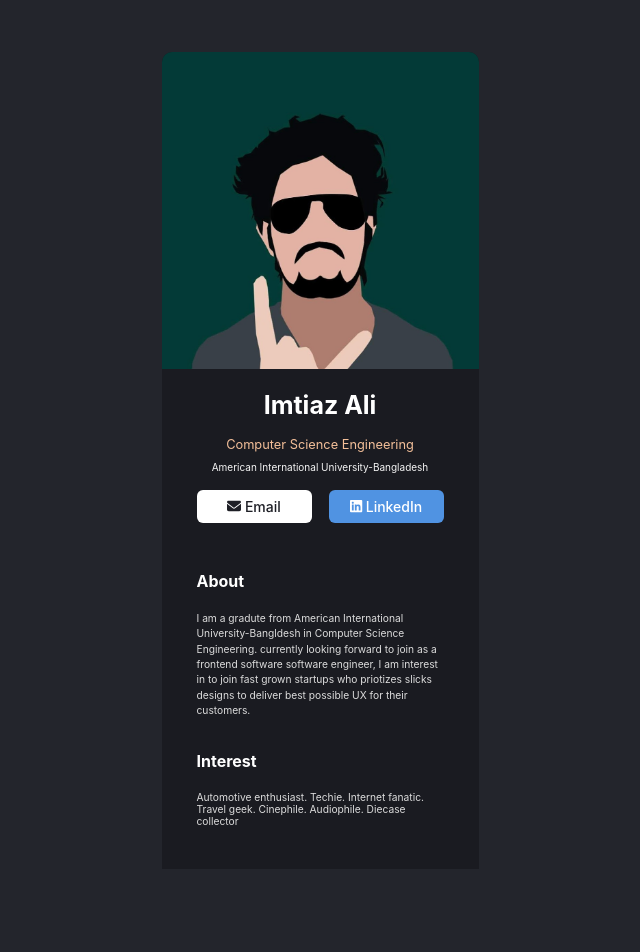
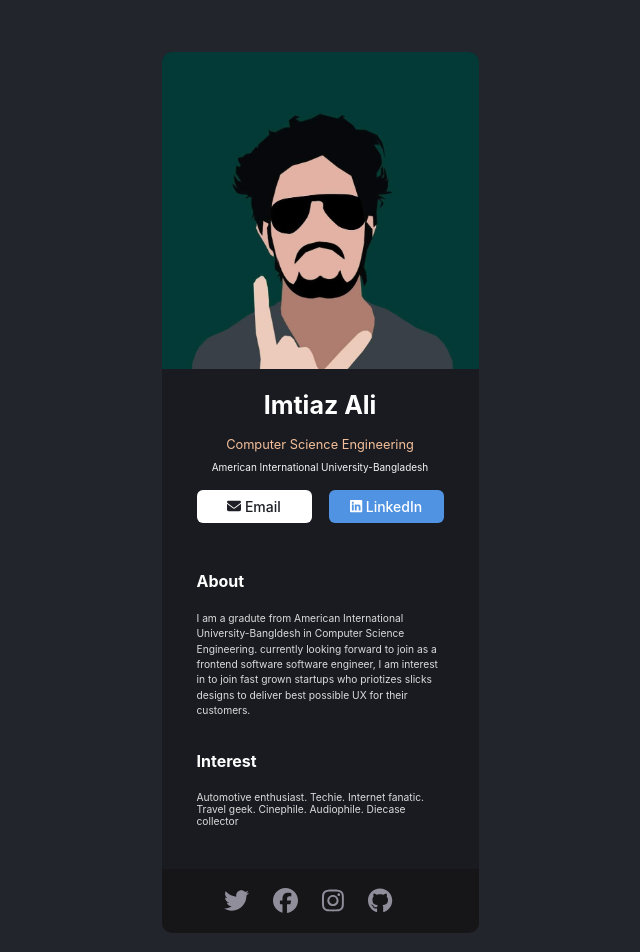
Before and after one commit to imtiazalirb/Digital-Business-Card-React, a React (Vite) app: page / in a window 1280 px wide. Shown: the top 952 px of the page, without its empty margins (320-960 px from the left). Before the commit the page ends 921 px from the top, so only its background shows below. Built offline with nearby package versions, Linux system fonts and the light colour scheme.

Commit message:
feat: footer component

```diff
--- a/src/App.jsx
+++ b/src/App.jsx
@@ -2,6 +2,7 @@ import React from 'react'
 import Info from './components/Info'
 import About from './components/About'
 import Interest from './components/Interest'
+import Footer from './components/Footer'
 import './App.css'
 
 export default function App() {
@@ -10,6 +11,7 @@ export default function App() {
       <Info />
       <About />
       <Interest />
+      <Footer />
     </div>
   )
 }
--- /dev/null
+++ b/src/components/Footer.jsx
@@ -0,0 +1,18 @@
+import React from 'react'
+import { FontAwesomeIcon } from '@fortawesome/react-fontawesome'
+import { faFacebook, faGithub, faInstagram, faTwitter } from '@fortawesome/free-brands-svg-icons'
+
+function Footer(){
+    return(
+        <footer>
+            <ul>
+                <li><a href="http://twitter.com"><FontAwesomeIcon icon = {faTwitter} /></a></li>
+                <li><a href="http://facebook.com"><FontAwesomeIcon icon = {faFacebook} /></a></li>
+                <li><a href="http://instagram.com"><FontAwesomeIcon icon = {faInstagram} /></a></li>
+                <li><a href="https://github.com/imtiazalirb"><FontAwesomeIcon icon = {faGithub} /></a></li>
+            </ul>
+        </footer>
+    )
+}
+
+export default Footer
--- a/src/index.css
+++ b/src/index.css
@@ -117,3 +117,25 @@ body {
     font-size: 10.24px;
     padding: 5px 35px 0px 35px;
 }
+
+footer {
+    background-color: #161619;
+    display: flex;
+    justify-content: space-around;
+    align-items: center;
+    width: 317px;
+    height: 64px;
+    border-radius: 0px 0px 10px 10px;
+}
+
+footer > ul {
+    list-style: none;
+    display: flex;
+    padding: 0px;
+}
+
+footer > ul > li > a {
+    margin-right: 24px;
+    font-size: 25px;
+    color: #918E9B;;
+  }
```
